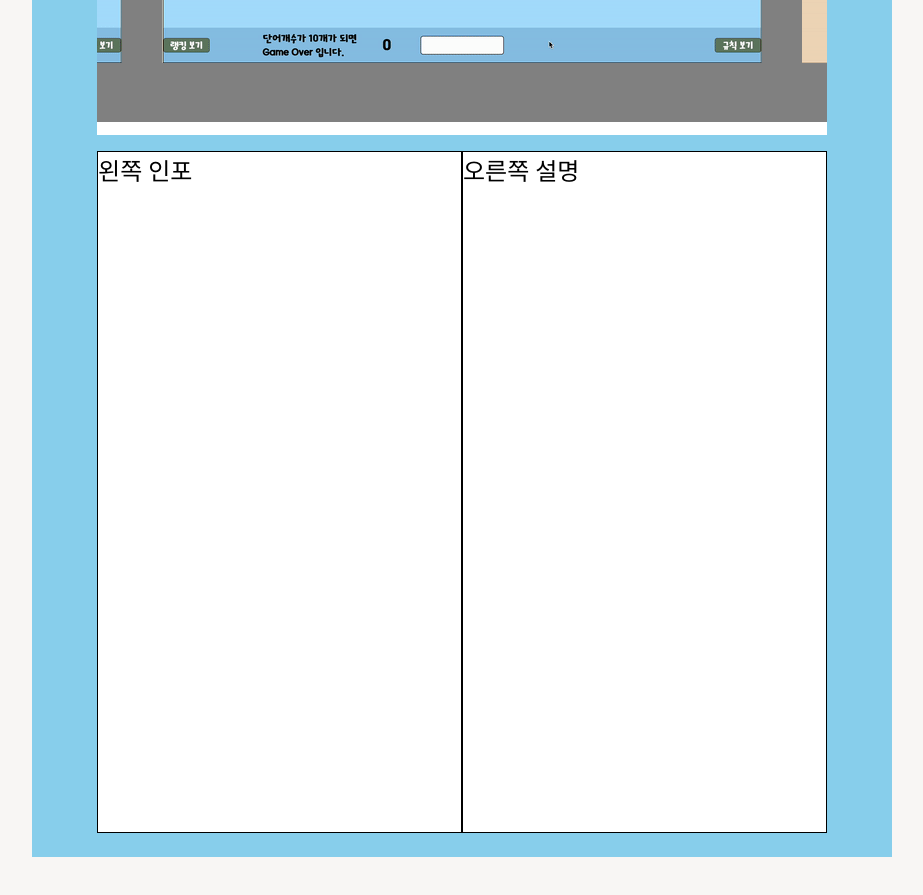
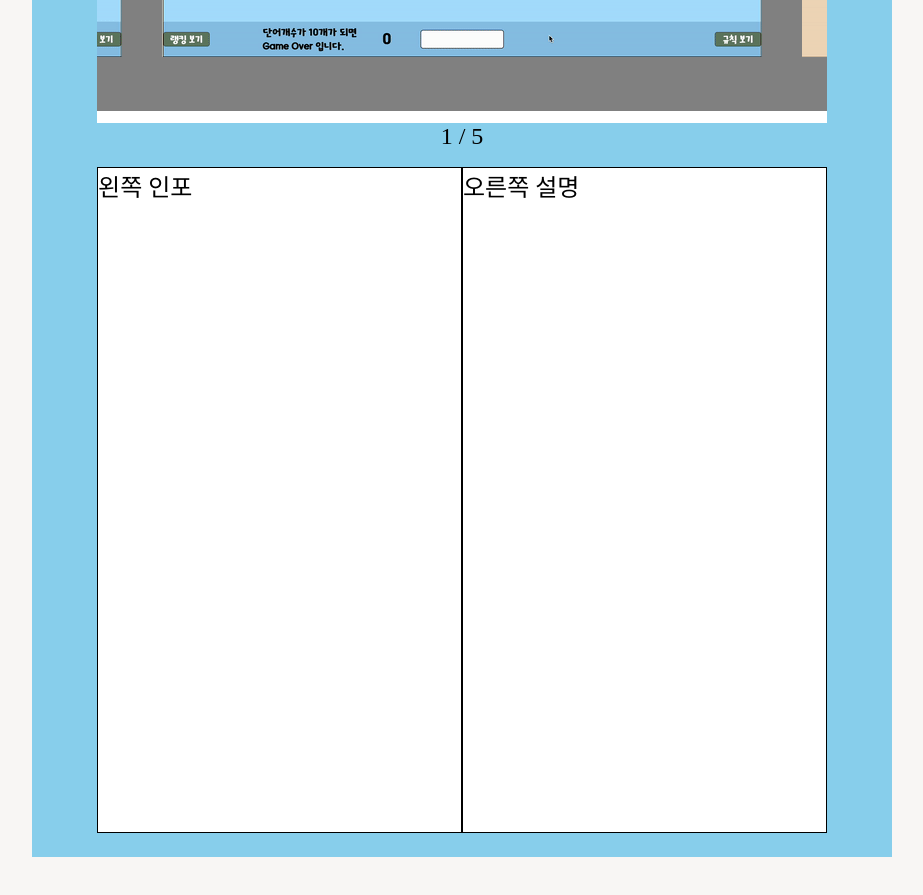
Before and after one commit to kimsh322/portfolio-react, a React (Vite) app: page / in a window 1280 px wide. Shown: the part 2180-3075 px from the top of the page, without its empty margins (178-1101 px from the left). Built offline with nearby package versions, Linux system fonts and the light colour scheme; a web font is replaced by a local one.

Commit message:
Feat : 이미지 번호 기능 작성

```diff
--- a/src/components/projects/ProjectBox.tsx
+++ b/src/components/projects/ProjectBox.tsx
@@ -1,16 +1,31 @@
 import styled from "styled-components";
 import Carousel from "./carousel/Carousel";
 import { ProjectContent } from "./project-contents/typingPractice";
+import { useState } from "react";
 
 interface Props {
   project: ProjectContent;
 }
 
 const ProjectBox = ({ project }: Props) => {
+  const [imageNumber, setImageNumber] = useState(1);
+  const maxLength = project.image.length;
+
+  const pageNumber = (num: number, maxLength: number) => {
+    if (num === 0) return maxLength;
+    if (num > maxLength) return 1;
+    return num;
+  };
+
   return (
     <ProjectBoxContainer>
       <h3>{project.title}</h3>
-      <Carousel projectImgs={project.image} />
+      <Carousel
+        projectImgs={project.image}
+        imageNumber={imageNumber}
+        setImageNumber={setImageNumber}
+      />
+      <span>{` ${pageNumber(imageNumber, maxLength)} / ${maxLength}`}</span>
       <div className="contents">
         <div className="left-content">왼쪽 인포</div>
         <div className="right-content">오른쪽 설명</div>
--- a/src/components/projects/carousel/Carousel.tsx
+++ b/src/components/projects/carousel/Carousel.tsx
@@ -6,10 +6,11 @@ import CarouselContents from "./CarouselContents";
 
 interface Props {
   projectImgs: string[];
+  imageNumber: number;
+  setImageNumber: React.Dispatch<React.SetStateAction<number>>;
 }
 
-const Carousel = ({ projectImgs }: Props) => {
-  const [imageNumber, setImageNumber] = useState(1);
+const Carousel = ({ projectImgs, imageNumber, setImageNumber }: Props) => {
   const [carouselTransition, setCarouselTransition] = useState("transform 0.5s ease-in-out");
 
   // 왼쪽 오른쪽 더미 생성
```
